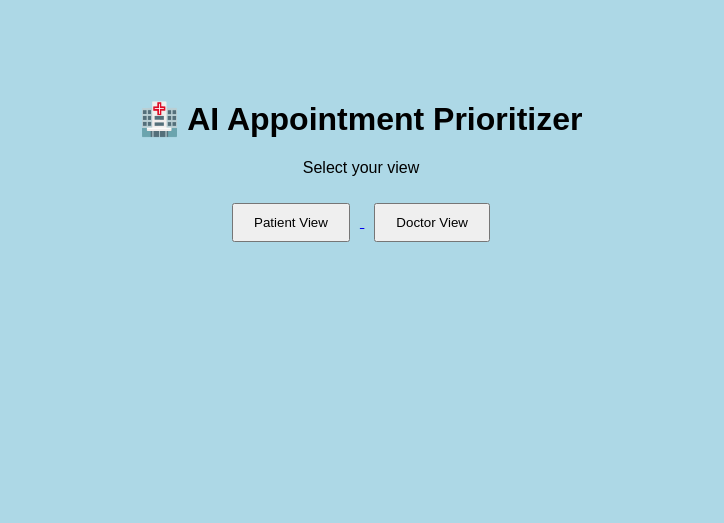
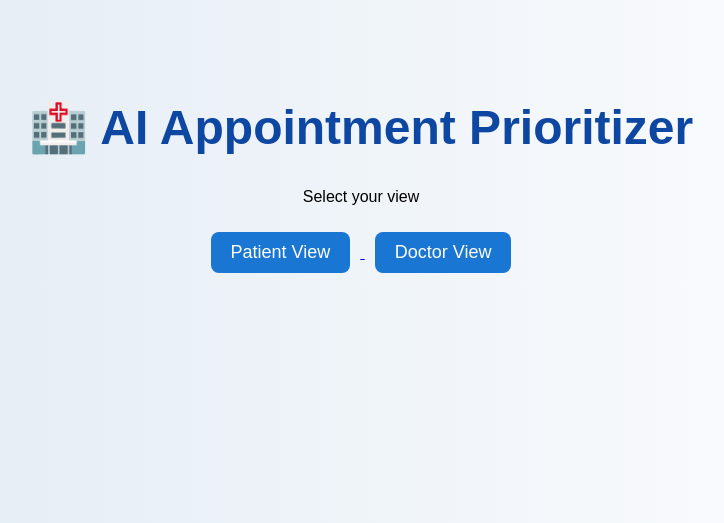
Before and after one commit to nandini-n9993/AI-Hospital-Queue-System, a Flask app: page / in a window 1280 px wide. Shown: the top 523 px of the page, without its empty margins (279-1003 px from the left). Run offline with Flask 3, Linux system fonts and the light colour scheme.

Commit message:
Update style.css

```diff
--- a/static/style.css
+++ b/static/style.css
@@ -1,3 +1,64 @@
 body {
-    background-color: lightblue;
+    font-family: 'Segoe UI';
+    background: linear-gradient(to right, #dfe9f3, #ffffff);
+    margin: 0;
 }
+
+.container {
+    width: 85%;
+    margin: auto;
+    text-align: center;
+    padding: 40px;
+}
+
+h1 {
+    font-size: 3rem;
+    color: #0d47a1;
+}
+
+button {
+    padding: 12px 25px;
+    font-size: 18px;
+    margin: 10px;
+    border-radius: 8px;
+    border: none;
+    background: #1976d2;
+    color: white;
+    cursor: pointer;
+}
+
+button:hover {
+    background: #0d47a1;
+}
+
+input, textarea {
+    width: 60%;
+    padding: 12px;
+    margin: 10px;
+    font-size: 16px;
+}
+
+table {
+    width: 100%;
+    margin-top: 20px;
+    border-collapse: collapse;
+}
+
+th {
+    background: #1976d2;
+    color: white;
+    padding: 10px;
+}
+
+td {
+    padding: 10px;
+    border: 1px solid #ddd;
+}
+
+.card {
+    background: white;
+    padding: 20px;
+    margin: 20px 0;
+    border-radius: 10px;
+    box-shadow: 0 0 10px rgba(0,0,0,0.1);
+}
```
